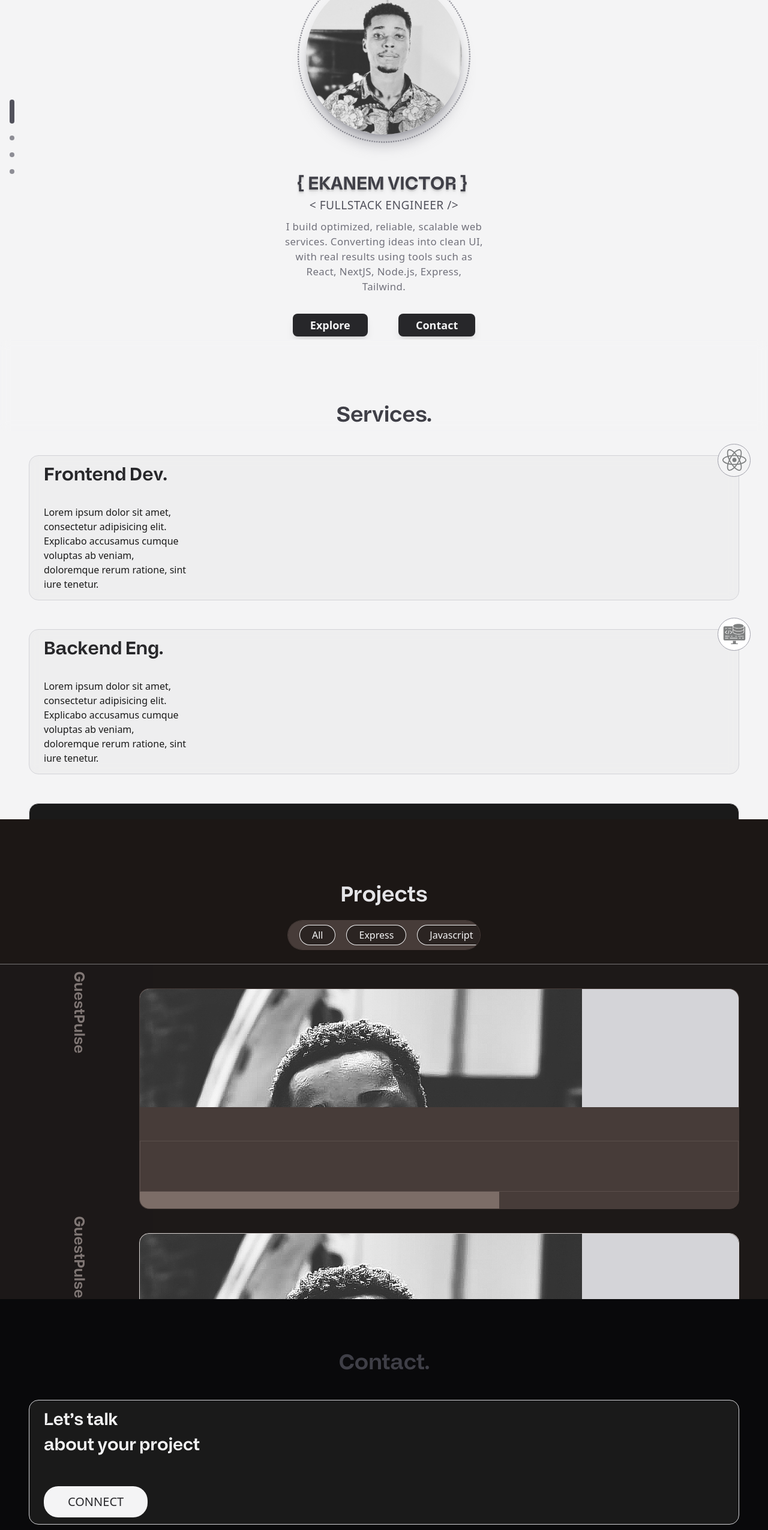
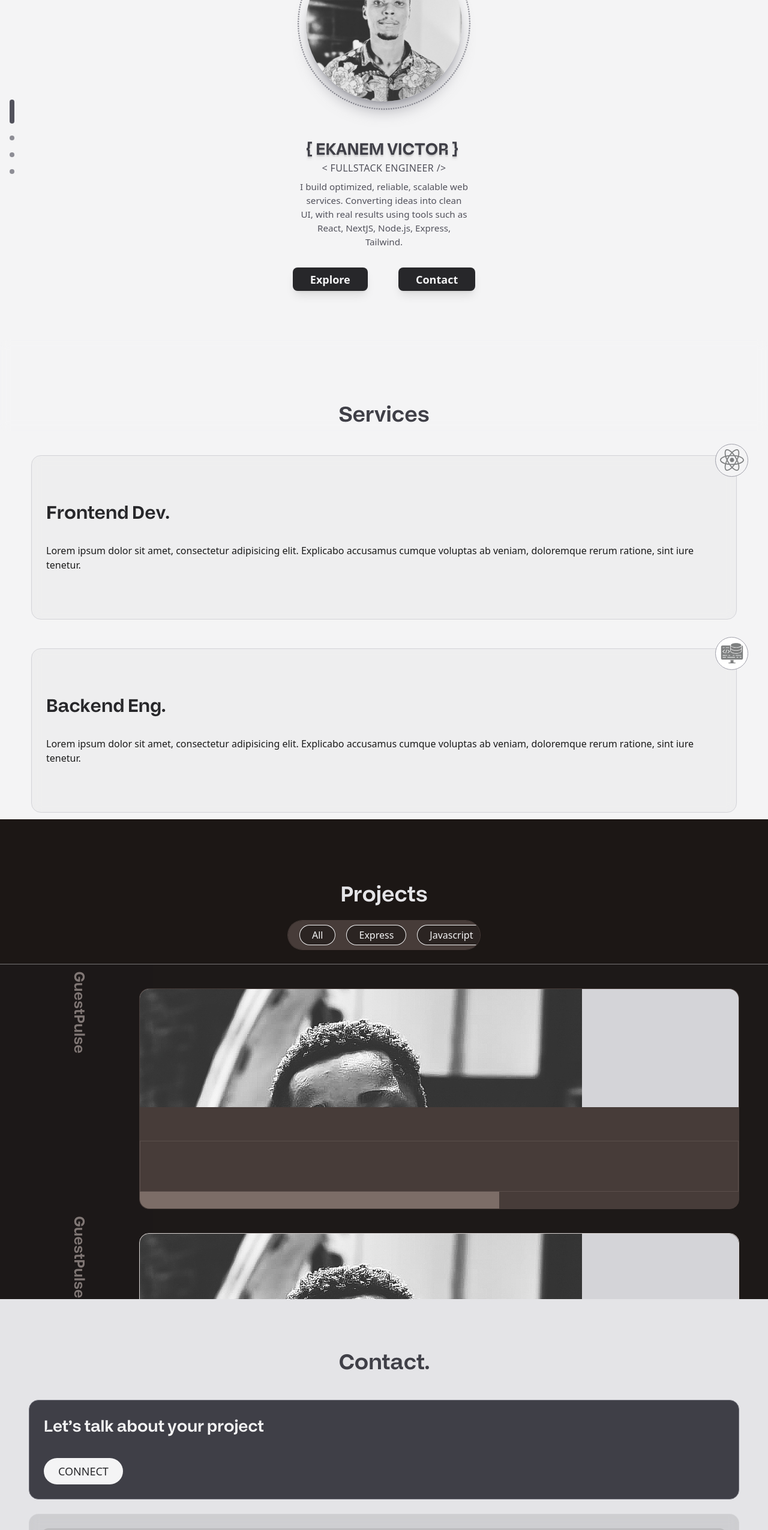
Before and after one commit to CodesbyEkan/krunotch, a React (Vite) app: page /landingpage in a window 1280 px wide. Shown: the part 234-2785 px from the top of the page at 60% size. Built offline with nearby package versions, Linux system fonts and the light colour scheme.

Commit message:
UI fixes

```diff
--- a/src/components/Contact.jsx
+++ b/src/components/Contact.jsx
@@ -2,7 +2,7 @@ const Contact = ({ ref }) => {
   return (
     <section
       ref={ref}
-      className="relative w-full h-screen my-0 text-center flex flex-col items-center"
+      className="bg-zinc-200 relative w-full h-screen my-0 text-center flex flex-col items-center"
     >
       <div className="sticky z-20 flex justify-center">
         <div className="h-40 pt-20 text-[2.2rem] text-zinc-700 font-makira font-semibold">
@@ -10,19 +10,26 @@ const Contact = ({ ref }) => {
         </div>
       </div>
       {/* <div className="h-screen">...</div> */}
-      <div className="w-full h-full flex flex-col justify-between gap-y-20 mt-2 px-12 ">
-        <div className="flex flex-col justify-center relative px-6 bg-(--bg2) h-52 border border-zinc-300 rounded-2xl backdrop-blur-sm cursor-pointer hover:shadow-lg hover:scale-103">
-          <div className="flex flex-col gap-12">
-            <h2 className="text-left text-zinc-100 text-[1.75rem] font-makira">
-              Let's talk<span className="block">about your project</span>
-            </h2>
-            <button className="w-fit text-left px-10 py-3 bg-zinc-100 text-zinc-800 text-xl rounded-3xl uppercase cursor-pointer">
-              Connect
-            </button>
+      <div className="w-full h-full flex flex-col justify-between gap-y-2 mt-2 px-12">
+        <div className="flex flex-col gap-6">
+          <div className="flex flex-col justify-center relative px-6 py-6 bg-zinc-700 border border-zinc-500 rounded-2xl backdrop-blur-sm cursor-pointer hover:shadow-lg hover:scale-103">
+            <div className="flex flex-col gap-8">
+              <h2 className="text-left text-zinc-100 text-[1.65rem] font-makira">
+                Let's talk about your project
+              </h2>
+              <button onClick={()=> console.log("Button clicked!!")} className="w-fit text-left px-6 py-2 bg-zinc-100 text-zinc-800 text-lg font-medium rounded-3xl uppercase cursor-pointer">
+                Connect
+              </button>
+            </div>
           </div>
+          <form className="flex flex-col justify-center gap-2 bg-zinc-900/10 px-5 backdrop-blur-sm h-72 w-full border border-zinc-300/70 rounded-2xl">
+            <input className="bg-zinc-900/10 py-3 w-full rounded-xl"></input>
+            <input className="bg-zinc-900/10 py-3 w-full rounded-xl"></input>
+            <input className="bg-zinc-900/10 py-3 w-full h-32 rounded-xl"></input>
+          </form>
         </div>
-        <footer className="border-t border-t-zinc-700/20 h-20 w-full flex justify-center items-center">
-          <p className="text-zinc-700">2026</p>
+        <footer className="border-t border-t-zinc-700/20 h-16 w-full flex justify-center items-center">
+          <p className="text-zinc-700 font-semibold tracking-wide">&copy; 2026</p>
         </footer>
       </div>
     </section>
--- a/src/components/Home.jsx
+++ b/src/components/Home.jsx
@@ -4,7 +4,7 @@ const Home = ({ ref }) => {
   return (
     <section
       ref={ref}
-      className="bg-zinc-100 h-screen pt-34 z-1 w-full animate-swipe"
+      className="flex flex-col items-center justify-center bg-zinc-100 h-screen z-1 w-full animate-swipe"
     >
       <div className="anim-container flex justify-center items-center">
         <div className="relative my-[3em] mx-auto h-72 w-72 border-2 border-dotted border-zinc-500 rounded-full p-[4em] animate-spin"></div>
@@ -12,15 +12,15 @@ const Home = ({ ref }) => {
       </div>
       <div className="relative flex flex-col justify-center items-center">
         <div className="flex">
-          <h1 className="relative my-0 mx-auto w-0 overflow-hidden whitespace-nowrap text-[1.9rem] text-zinc-700 font-makira font-bold uppercase border-r-6 border-zinc-800 text-shadow-lg leading-snug animate-typewriter hover:animate-typewriter cursor-pointer">
+          <h1 className="relative my-0 mx-auto w-0 overflow-hidden whitespace-nowrap text-[1.7rem] text-zinc-700 font-makira font-bold uppercase border-r-6 border-zinc-800 text-shadow-lg leading-snug animate-typewriter hover:animate-typewriter cursor-pointer">
             <span className="font-light">&#123;</span> Ekanem Victor
             <span className="font-light"> &#125;</span>
           </h1>
         </div>
-        <p className="text-[1.2rem] text-zinc-600 font-light tracking-wide uppercase">
+        <p className="text-[1rem] text-zinc-600 font-light tracking-wide uppercase">
           &lt; Fullstack Engineer &#47;&gt;
         </p>
-        <p className="w-[20em] mt-2 text-[1.05rem] tracking-wide text-center text-zinc-500">
+        <p className="w-[18.5em] mt-2 text-[.95rem] tracking text-center text-zinc-600">
           I build optimized, reliable, scalable web services. Converting ideas
           into clean UI, with real results using tools such as React, NextJS,
           Node.js, Express, Tailwind.
--- a/src/components/Portfolio.jsx
+++ b/src/components/Portfolio.jsx
@@ -9,11 +9,11 @@ const Portfolio = ({ ref }) => {
     >
       <div className="flex justify-center bg-zinc-100/10 sticky top-0 z-10 backdrop-blur-sm">
         <h1 className="pt-25 text-[2.2rem] text-zinc-700 font-makira font-semibold">
-          Services.
+          Services
         </h1>
       </div>
-      <div className="w-full flex flex-col gap-y-12 pt-10 pb-10 px-12 ">
-        <div className="flex flex-col justify-center relative px-6 py-[7.5em] bg-zinc-300/20 h-52 border border-zinc-300 rounded-2xl backdrop-blur-sm cursor-pointer hover:shadow-lg hover:scale-103">
+      <div className="w-full flex flex-col gap-y-12 pt-10 pb-10 px-13">
+        <div className="flex flex-col justify-center relative px-6 py-[8.5em] bg-zinc-300/20 h-52 border border-zinc-300 rounded-2xl backdrop-blur-sm cursor-pointer hover:shadow-lg hover:scale-103">
           <div className="absolute flex flex-col items-center justify-center bg-zinc-100 border border-zinc-400 w-13.75 h-13.75 rounded-[50%] -top-5 -right-5">
             <img
               className="contrast-1"
@@ -22,18 +22,18 @@ const Portfolio = ({ ref }) => {
               width={40}
             ></img>
           </div>
-          <div className="flex flex-col items-start gap-8">
+          <div className="flex flex-col items-start gap-8 overflow-none">
             <h2 className="text-left text-zinc-800 text-3xl font-makira">
               Frontend Dev.
             </h2>
-            <p className="text-left w-60">
+            <p className="text-left">
               Lorem ipsum dolor sit amet, consectetur adipisicing elit.
               Explicabo accusamus cumque voluptas ab veniam, doloremque rerum
               ratione, sint iure tenetur.
             </p>
           </div>
         </div>
-        <div className="flex flex-col justify-center relative px-6 py-[7.5em] bg-zinc-300/20 h-52 border border-zinc-300 rounded-2xl backdrop-blur-sm cursor-pointer hover:shadow-lg hover:scale-103">
+        <div className="flex flex-col justify-center relative px-6 py-[8.5em] bg-zinc-300/20 h-52 border border-zinc-300 rounded-2xl backdrop-blur-sm cursor-pointer hover:shadow-lg hover:scale-103">
           <div className="absolute flex flex-col items-center justify-center bg-white border border-zinc-400 w-13.75 h-13.75 rounded-[50%] -top-5 -right-5">
             <img
               className="contrast-1"
@@ -46,7 +46,7 @@ const Portfolio = ({ ref }) => {
             <h2 className="text-left text-zinc-800 text-3xl font-makira">
               Backend Eng.
             </h2>
-            <p className="text-left w-60">
+            <p className="text-left">
               Lorem ipsum dolor sit amet, consectetur adipisicing elit.
               Explicabo accusamus cumque voluptas ab veniam, doloremque rerum
               ratione, sint iure tenetur.
@@ -54,11 +54,11 @@ const Portfolio = ({ ref }) => {
           </div>
         </div>
         <div className="flex flex-col justify-center relative px-6 bg-(--bg2) h-62 border border-zinc-300 rounded-2xl backdrop-blur-sm cursor-pointer hover:shadow-lg hover:scale-103">
-          <div className="flex flex-col gap-12">
+          <div className="flex flex-col gap-8">
             <h2 className="text-left text-zinc-100 text-[1.75rem] font-makira">
               Let's talk<span className="block">about your project</span>
             </h2>
-            <button className="w-fit text-left px-10 py-3 bg-zinc-100 text-zinc-800 text-xl rounded-3xl uppercase cursor-pointer">
+            <button className="w-fit text-left px-6 py-2 bg-zinc-100 text-zinc-800 text-lg font-medium rounded-3xl uppercase cursor-pointer">
               Connect
             </button>
           </div>
--- a/src/components/Sidebar.jsx
+++ b/src/components/Sidebar.jsx
@@ -1,27 +1,28 @@
 import { useState } from "react";
+import { handleClick } from "../utils/handleClick";
 
 const Sidebar = ({ sectionRefs }) => {
   const [page, setPage] = useState("home");
 
-  const handleClick = (e) => {
-    const pageClicked = e.currentTarget.dataset.page;
-    setPage(pageClicked);
-    scrollToSection(sectionRefs[pageClicked]);
-    console.log(pageClicked);
-  };
+  // const handleClick = (e) => {
+  //   const pageClicked = e.currentTarget.dataset.page;
+  //   setPage(pageClicked);
+  //   scrollToSection(sectionRefs[pageClicked]);
+  //   // console.log(pageClicked);
+  // };
 
-  const scrollToSection = (ref) => {
-    if (!ref?.current) return;
+  // const scrollToSection = (ref) => {
+  //   if (!ref?.current) return;
 
-    const yOffset = 0;
-    const y =
-      ref.current.getBoundingClientRect().top + window.pageYOffset + yOffset;
+  //   const yOffset = 0;
+  //   const y =
+  //     ref.current.getBoundingClientRect().top + window.pageYOffset + yOffset;
 
-    window.scrollTo({
-      top: y,
-      behavior: "smooth",
-    });
-  };
+  //   window.scrollTo({
+  //     top: y,
+  //     behavior: "smooth",
+  //   });
+  // };
 
   // useEffect(() => {
   //   sectionRefs.current.ScrollIntoView({
@@ -33,25 +34,25 @@ const Sidebar = ({ sectionRefs }) => {
   return (
     <div className="bg-transparent fixed top-100 w-auto ml-4 flex flex-col justify-center items-center gap-y-5 visible z-40">
       <div
-        onClick={(e) => handleClick(e)}
+        onClick={(e) => handleClick(e, sectionRefs, setPage)}
         data-page="home"
         data-active={page === "home"}
         className="relative w-2 h-2 flex justify-center items-center rounded-[30px] bg-zinc-500/80 cursor-pointer data-[active=true]:h-10 data-[active=true]:bg-zinc-600 before:content-[''] before:absolute before:bg-transparent before:h-full before:w-full before:scale-100 before:rounded-[30px] before:-z-1"
       ></div>
       <div
-        onClick={(e) => handleClick(e)}
+        onClick={(e) => handleClick(e, sectionRefs, setPage)}
         data-page="portfolio"
         data-active={page === "portfolio"}
         className="relative w-2 h-2 flex justify-center items-center rounded-[30px] bg-zinc-500/80 cursor-pointer data-[active=true]:h-10 data-[active=true]:bg-zinc-600 before:content-[''] before:absolute before:bg-transparent before:h-full before:w-full before:scale-100 before:rounded-[30px] before:-z-1"
       ></div>
       <div
-        onClick={(e) => handleClick(e)}
+        onClick={(e) => handleClick(e, sectionRefs, setPage)}
         data-page="project"
         data-active={page === "project"}
         className="relative w-2 h-2 flex justify-center items-center rounded-[30px] bg-zinc-500/80 cursor-pointer data-[active=true]:h-10 data-[active=true]:bg-zinc-600 before:content-[''] before:absolute before:bg-transparent before:h-full before:w-full before:scale-100 before:rounded-[30px] before:-z-1"
       ></div>
       <div
-        onClick={(e) => handleClick(e)}
+        onClick={(e) => handleClick(e, sectionRefs, setPage)}
         data-page="contact"
         data-active={page === "contact"}
         className="relative w-2 h-2 flex justify-center items-center rounded-[30px] bg-zinc-500/80 cursor-pointer data-[active=true]:h-10 data-[active=true]:bg-zinc-600 before:content-[''] before:absolute before:bg-transparent before:h-full before:w-full before:scale-100 before:rounded-[30px] before:-z-1"
--- /dev/null
+++ b/src/utils/handleClick.jsx
@@ -0,0 +1,19 @@
+export const handleClick = (e, sectionRefs, setPage) => {
+  const pageClicked = e.currentTarget.dataset.page;
+  setPage(pageClicked);
+  scrollToSection(sectionRefs[pageClicked]);
+  //   console.log(pageClicked);
+};
+
+const scrollToSection = (ref) => {
+  if (!ref?.current) return;
+
+  const yOffset = 0;
+  const y =
+    ref.current.getBoundingClientRect().top + window.pageYOffset + yOffset;
+
+  window.scrollTo({
+    top: y,
+    behavior: "smooth",
+  });
+};
```
